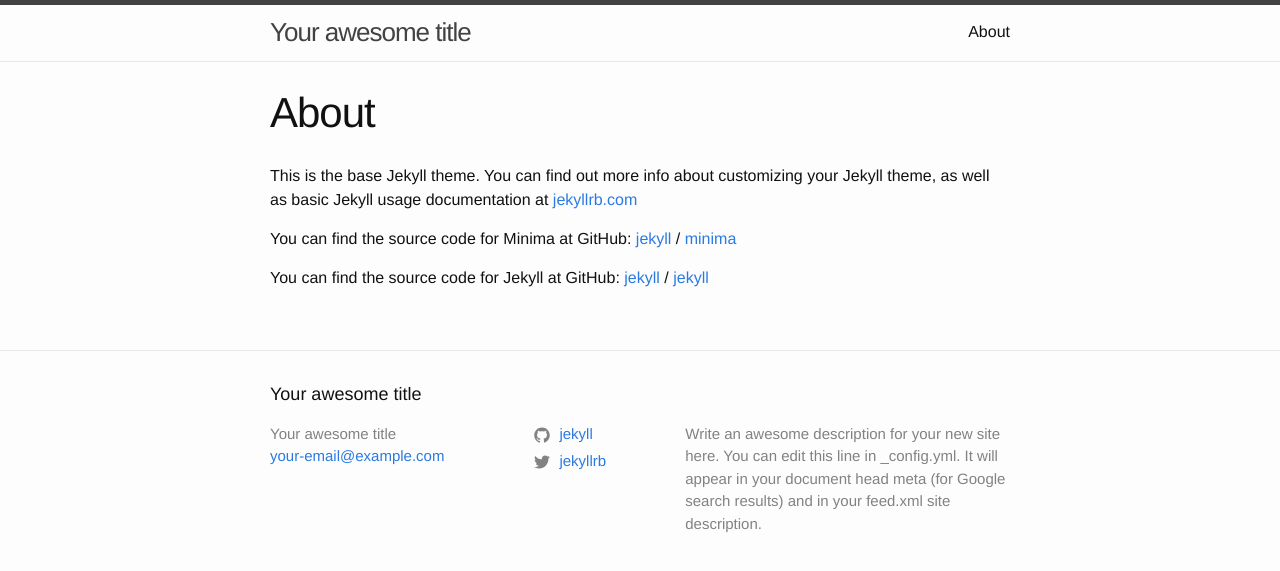
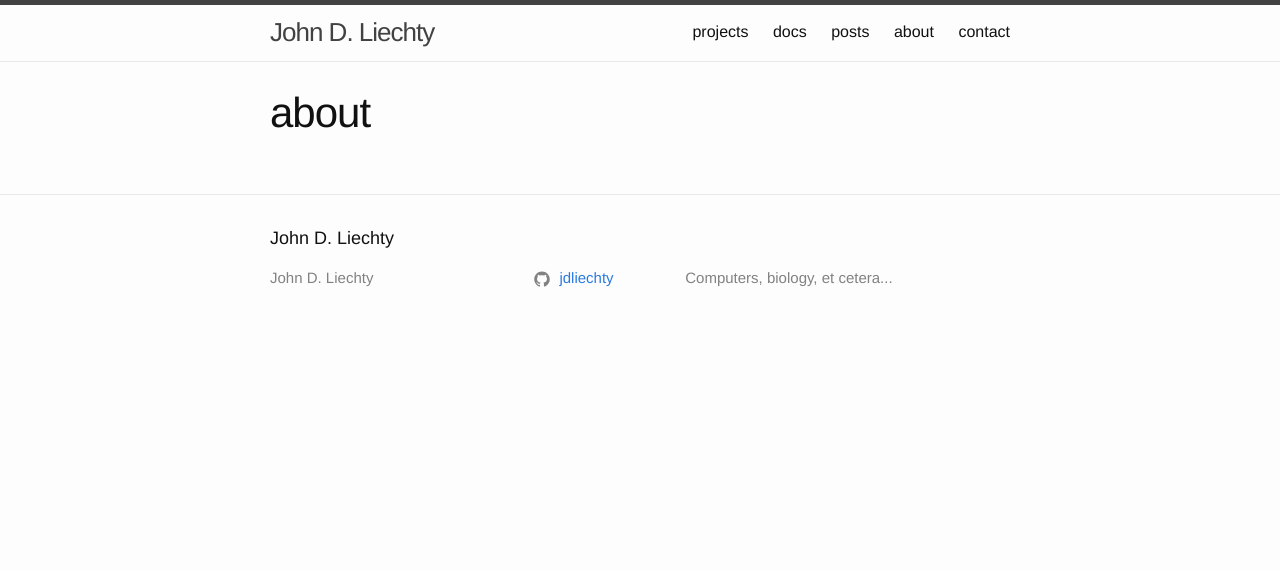
Before and after one commit to jdliechty/jdliechty.github.io, a Jekyll site: the page built from about.md, in a window 1280 px wide. Shown: the top 571 px of the page. Built offline with Jekyll 4.4.1, drawn with Linux system fonts in a browser that asks for light colours.

Commit message:
Added menus

```diff
--- a/_config.yml
+++ b/_config.yml
@@ -13,16 +13,25 @@
 # you will see them accessed via {{ site.title }}, {{ site.email }}, and so on.
 # You can create any custom variable you would like, and they will be accessible
 # in the templates via {{ site.myvariable }}.
-title: Your awesome title
-email: your-email@example.com
+title: John D. Liechty
+#email: your-email@example.com
+#description: >- # this means to ignore newlines until "baseurl:"
+#  Write an awesome description for your new site here. You can edit this
+#  line in _config.yml. It will appear in your document head meta (for
+#  Google search results) and in your feed.xml site description.
 description: >- # this means to ignore newlines until "baseurl:"
-  Write an awesome description for your new site here. You can edit this
-  line in _config.yml. It will appear in your document head meta (for
-  Google search results) and in your feed.xml site description.
+  Computers, biology, et cetera...
 baseurl: "" # the subpath of your site, e.g. /blog
 url: "" # the base hostname & protocol for your site, e.g. http://example.com
-twitter_username: jekyllrb
-github_username:  jekyll
+#twitter_username: jdliechty
+github_username:  jdliechty
+
+header_pages:
+  - projects.md
+  - docs.md
+  - posts.md
+  - about.md
+  - contact.md
 
 # Build settings
 markdown: kramdown
--- a/about.md
+++ b/about.md
@@ -1,18 +1,5 @@
 ---
 layout: page
-title: About
+title: about
 permalink: /about/
 ---
-
-This is the base Jekyll theme. You can find out more info about customizing your Jekyll theme, as well as basic Jekyll usage documentation at [jekyllrb.com](https://jekyllrb.com/)
-
-You can find the source code for Minima at GitHub:
-[jekyll][jekyll-organization] /
-[minima](https://github.com/jekyll/minima)
-
-You can find the source code for Jekyll at GitHub:
-[jekyll][jekyll-organization] /
-[jekyll](https://github.com/jekyll/jekyll)
-
-
-[jekyll-organization]: https://github.com/jekyll
```
Also changed, not shown: contact.md (added, +5 -0 lines), docs.md (added, +5 -0 lines), posts.md (added, +5 -0 lines), projects.md (added, +5 -0 lines), README.md (added), 1 other file.
